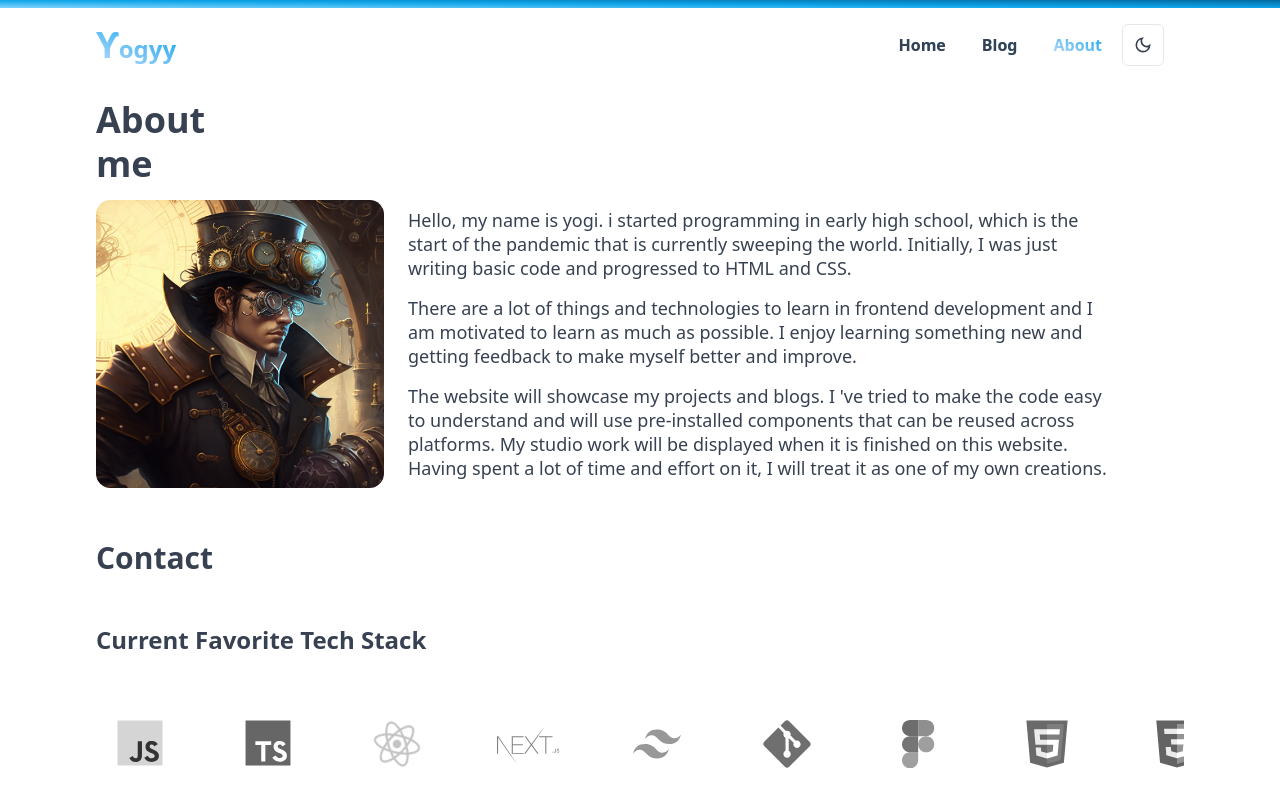
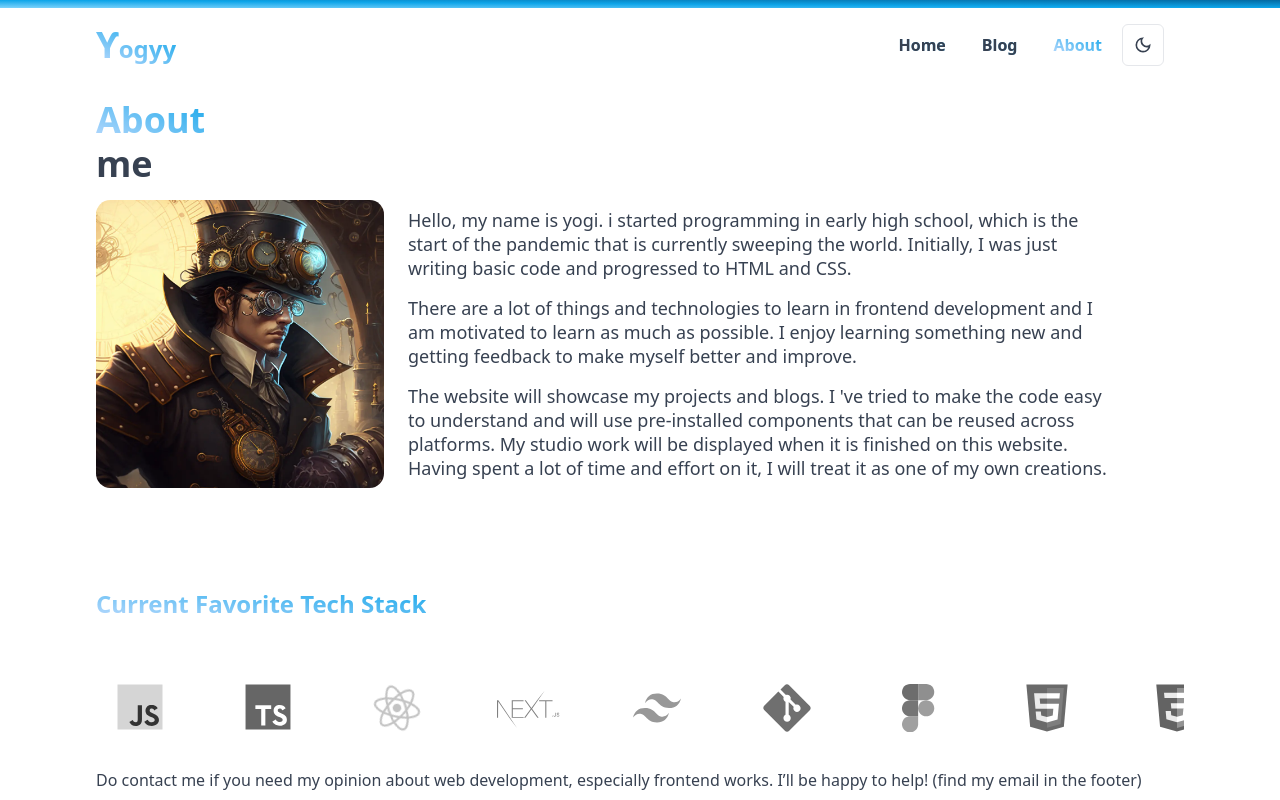
Before and after one commit to yogyy/learn-NextJS, a Next.js app: page /about in a window 1280 px wide. Shown: the top 800 px of the page. Built offline with nearby package versions, Linux system fonts and the light colour scheme.

Commit message:
edit about page

```diff
--- a/pages/about.tsx
+++ b/pages/about.tsx
@@ -6,6 +6,7 @@ import AOS from 'aos';
 import clsx from 'clsx';
 import useLoaded from './hooks/useLoaded';
 import {TechStack} from '../components/Porto/tech';
+import {Accent1} from '../components/links/Accent';
 
 export default function AboutPage() {
   const isLoaded = useLoaded();
@@ -22,9 +23,10 @@ export default function AboutPage() {
         <About />
         <section>
           <div className={clsx('layout py-6', isLoaded && 'fade-in-start')}>
-            <h2 gaya-fade="7">Contact</h2>
             <article gaya-fade="8" className="">
-              <h3 className="mt-12 mb-12">Current Favorite Tech Stack</h3>
+              <h3 className="mt-12 mb-12">
+                <Accent1>Current Favorite Tech Stack</Accent1>
+              </h3>
               <figure className="mt-2 mb-5 h-20">
                 <TechStack />
               </figure>
@@ -50,7 +52,7 @@ export const About = () => {
   return (
     <section className={clsx('layout py-5 ', isLoaded && 'fade-in-start')}>
       <h2 gaya-fade="1" className="text-2xl md:text-4xl 2xl:text-3xl">
-        About
+        <Accent1>About</Accent1>
       </h2>
       <h1 className="font-bold mt-1 text-2xl md:text-4xl 2xl:text-2xl" gaya-fade="2">
         me
```
